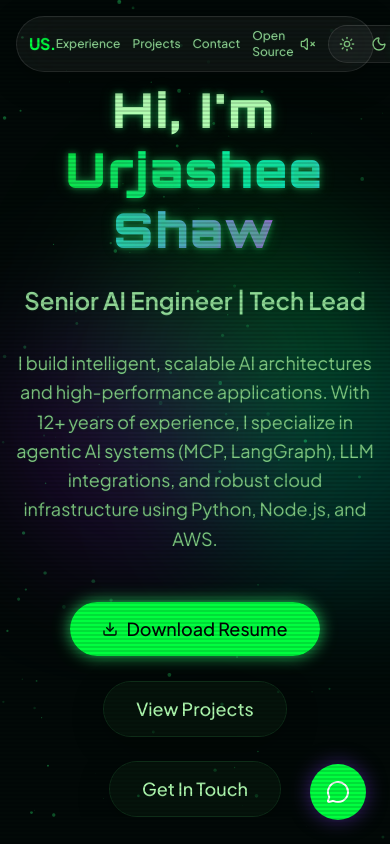
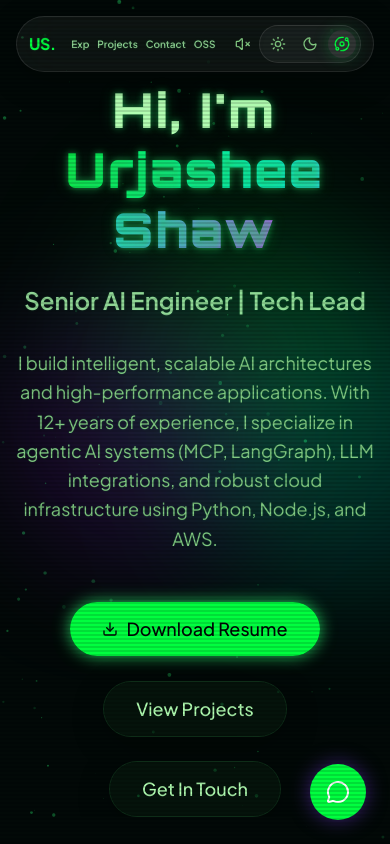
Before and after one commit to Urjashee/my_resume, a React (Vite) app: page / in a window 390 px wide. Shown: the top 844 px of the page. Built offline with nearby package versions, Linux system fonts and the light colour scheme.

Commit message:
navbar sizing

```diff
--- a/src/components/Navbar.jsx
+++ b/src/components/Navbar.jsx
@@ -11,27 +11,33 @@ export function Navbar() {
 
   return (
     <div className="fixed top-0 inset-x-0 z-50 flex justify-center mt-4 px-4 pointer-events-none">
-      <nav className="pointer-events-auto flex h-14 w-full max-w-screen-md items-center px-3 sm:px-6 rounded-full glass">
-        <div className="flex items-center space-x-2 sm:space-x-4 flex-1">
+      <nav className="pointer-events-auto flex h-14 w-full max-w-screen-md items-center justify-between px-3 sm:px-6 rounded-full glass">
+        <div className="flex items-center">
           <Link className="font-bold tracking-tight text-base sm:text-lg text-primary" to="/">
             US.
           </Link>
         </div>
 
-        <div className="flex items-center space-x-3 sm:space-x-6 text-xs sm:text-sm font-medium">
+        <div className="flex items-center space-x-2 sm:space-x-6 text-[10px] sm:text-sm font-semibold">
           {isHome ? (
             <>
-              <a className="transition-colors hover:text-primary text-foreground/80" href="#experience">Experience</a>
+              <a className="transition-colors hover:text-primary text-foreground/80" href="#experience">
+                <span className="hidden sm:inline">Experience</span>
+                <span className="sm:hidden">Exp</span>
+              </a>
               <a className="transition-colors hover:text-primary text-foreground/80" href="#projects">Projects</a>
               <a className="transition-colors hover:text-primary text-foreground/80" href="#contact">Contact</a>
             </>
           ) : (
             <Link className="transition-colors hover:text-primary text-foreground/80" to="/">Home</Link>
           )}
-          <Link className="transition-colors hover:text-primary text-foreground/80" to="/open-source">Open Source</Link>
+          <Link className="transition-colors hover:text-primary text-foreground/80" to="/open-source">
+            <span className="hidden sm:inline">Open Source</span>
+            <span className="sm:hidden">OSS</span>
+          </Link>
         </div>
 
-        <div className="flex flex-1 items-center justify-end gap-1.5 sm:gap-2">
+        <div className="flex items-center justify-end gap-1 sm:gap-2">
           {theme === "alien" && (
             <button
               onClick={() => {
@@ -39,7 +45,7 @@ export function Navbar() {
                 setSoundMuted(nextMuted)
                 playClick(nextMuted)
               }}
-              className="p-1.5 sm:p-2 rounded-full hover:text-primary text-muted-foreground hover:bg-white/5 transition-all pointer-events-auto"
+              className="p-1 sm:p-2 rounded-full hover:text-primary text-muted-foreground hover:bg-white/5 transition-all pointer-events-auto"
               title={soundMuted ? "Unmute Audio" : "Mute Audio"}
             >
               {soundMuted ? <VolumeX className="w-4 h-4" /> : <Volume2 className="w-4 h-4 animate-pulse text-primary" />}
```
